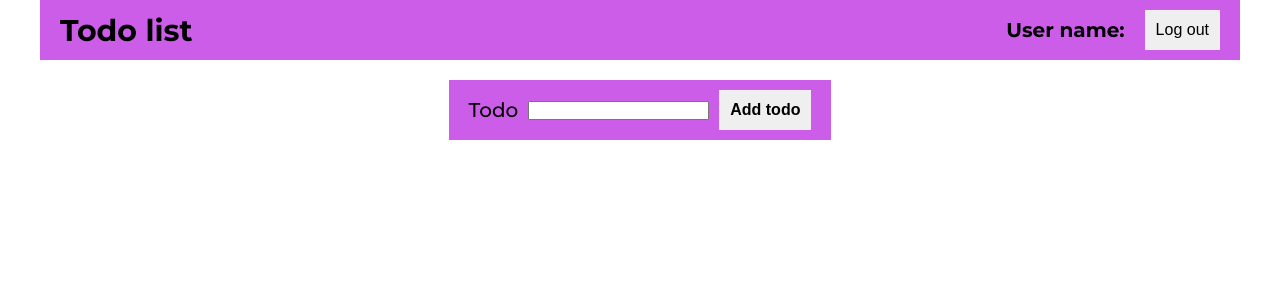
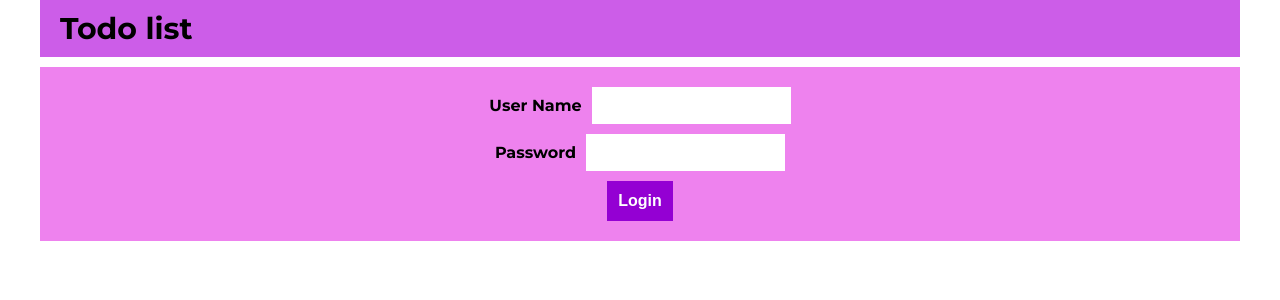
Before and after one commit to KarelSmola/todo-list-redux, a React (Create React App) app: page / in a window 1280 px wide. Shown: the top 300 px of the page. Built offline with nearby package versions, Linux system fonts and the light colour scheme.

Commit message:
TodosInfo (summary around todos) added. Checking features if user is loggedIn.

```diff
--- a/src/App.js
+++ b/src/App.js
@@ -1,17 +1,27 @@
 import React from "react";
-import { useSelector } from "react-redux";
+import { useSelector, useDispatch } from "react-redux";
+import { loginActions } from "./store/loginSlice";
 import LoginForm from "./components/LoginForm";
 import Header from "./components/Header";
 import Todos from "./components/Todos/Todos";
 
 const App = () => {
+  const dispatch = useDispatch();
   const isLoggedIn = useSelector((state) => state.login.isLoggedIn);
+
+  if (localStorage.getItem("login")) {
+    dispatch(
+      loginActions.login({
+        userName: localStorage.getItem("login"),
+      })
+    );
+  }
 
   return (
     <main>
-      {isLoggedIn && <LoginForm />}
-      {!isLoggedIn && <Header />}
-      {!isLoggedIn && <Todos />}
+      <Header />
+      {!isLoggedIn && <LoginForm />}
+      {isLoggedIn && <Todos />}
     </main>
   );
 };
--- a/src/components/Header.js
+++ b/src/components/Header.js
@@ -1,20 +1,31 @@
 import React from "react";
-import { useSelector } from "react-redux";
+import { useSelector, useDispatch } from "react-redux";
+import { loginActions } from "../store/loginSlice";
 
 import Button from "./UI/Button";
 import classes from "./Header.module.css";
 
 const Header = () => {
+  const dispatch = useDispatch();
   const userName = useSelector((state) => state.login.userName);
+  const isLoggedIn = useSelector((state) => state.login.isLoggedIn);
+
+  const logoutHandler = () => {
+    dispatch(loginActions.logout());
+  };
 
   return (
     <header className={classes.header}>
       <nav className={classes.nav}>
         <div className={classes.logo}>Todo list</div>
-        <div className={classes["login-info"]}>
-          <h1 className={classes["user-name"]}>User name: {userName}</h1>
-          <Button className={classes["logout-btn"]}>Log out</Button>
-        </div>
+        {isLoggedIn && (
+          <div className={classes["login-info"]}>
+            <h1 className={classes["user-name"]}>User name: {userName}</h1>
+            <Button className={classes["logout-btn"]} onClick={logoutHandler}>
+              Log out
+            </Button>
+          </div>
+        )}
       </nav>
     </header>
   );
--- a/src/components/LoginForm.js
+++ b/src/components/LoginForm.js
@@ -13,7 +13,7 @@ const LoginForm = () => {
     inputValue: userName,
     inputChangeHandler: userNameChangeHandler,
     inputBlurHandler: userNameBlurHandler,
-    resetValues: userNameResetValues,
+    // resetValues: userNameResetValues,
     inputIsValid: userNameIsValid,
     inputIsInvalid: userNameIsInvalid,
   } = useInput((value) => value.trim() !== "");
@@ -37,9 +37,9 @@ const LoginForm = () => {
       return;
     }
 
-    dispatch(loginActions.login({ userName: userName, password: password }));
+    dispatch(loginActions.login({ userName: userName }));
 
-    userNameResetValues();
+    // userNameResetValues();
     passwordResetValues();
   };
 
@@ -61,6 +61,7 @@ const LoginForm = () => {
           className={userNameClasses}
           type="text"
           id="name"
+          value={userName}
           onChange={userNameChangeHandler}
           onBlur={userNameBlurHandler}
         />
@@ -73,6 +74,7 @@ const LoginForm = () => {
           className={passwordClasses}
           type="password"
           id="password"
+          value={password}
           onChange={passwordChangeHandler}
           onBlur={passwordBlurHandler}
         />
--- a/src/components/Todos/Todos.js
+++ b/src/components/Todos/Todos.js
@@ -1,4 +1,5 @@
 import React from "react";
+import TodosInfo from "./TodosInfo";
 import TodoForm from "./TodoForm";
 import TodoList from "./TodoList";
 
@@ -7,6 +8,7 @@ import classes from "./Todos.module.css";
 const Todos = () => {
   return (
     <div className={classes.todos}>
+      <TodosInfo />
       <TodoForm />
       <TodoList />
     </div>
--- /dev/null
+++ b/src/components/Todos/TodosInfo.js
@@ -0,0 +1,21 @@
+import React from "react";
+import { useSelector } from "react-redux";
+
+import classes from "./TodosInfo.module.css";
+
+const TodosInfo = () => {
+  const todos = useSelector((state) => state.todos.todos);
+  const userName = useSelector((state) => state.login.userName);
+
+  const todosTodo = todos.length === 1 ? "todo" : "todos";
+
+  return (
+    <div className={classes["todos-info-wrap"]}>
+      <p className={classes["todos-info"]}>
+        {userName}, you have {todos.length} {todosTodo}
+      </p>
+    </div>
+  );
+};
+
+export default TodosInfo;
--- /dev/null
+++ b/src/components/Todos/TodosInfo.module.css
@@ -0,0 +1,11 @@
+.todos-info-wrap {
+  display: flex;
+  justify-content: center;
+  padding: 1rem;
+  width: 30vw;
+  border: 1px solid var(--color-primary);
+}
+
+.todos-info {
+  font-size: 1.6rem;
+}
--- a/src/store/loginSlice.js
+++ b/src/store/loginSlice.js
@@ -5,11 +5,15 @@ const loginSlice = createSlice({
   initialState: { isLoggedIn: false, userName: "" },
   reducers: {
     login(state, action) {
+      const userName = action.payload.userName;
       state.isLoggedIn = true;
-      state.userName = action.payload.userName;
+      localStorage.setItem("login", userName);
+      state.userName = userName;
     },
     logout(state) {
       state.isLoggedIn = false;
+      state.userName = "";
+      localStorage.removeItem("login");
     },
   },
 });
```
